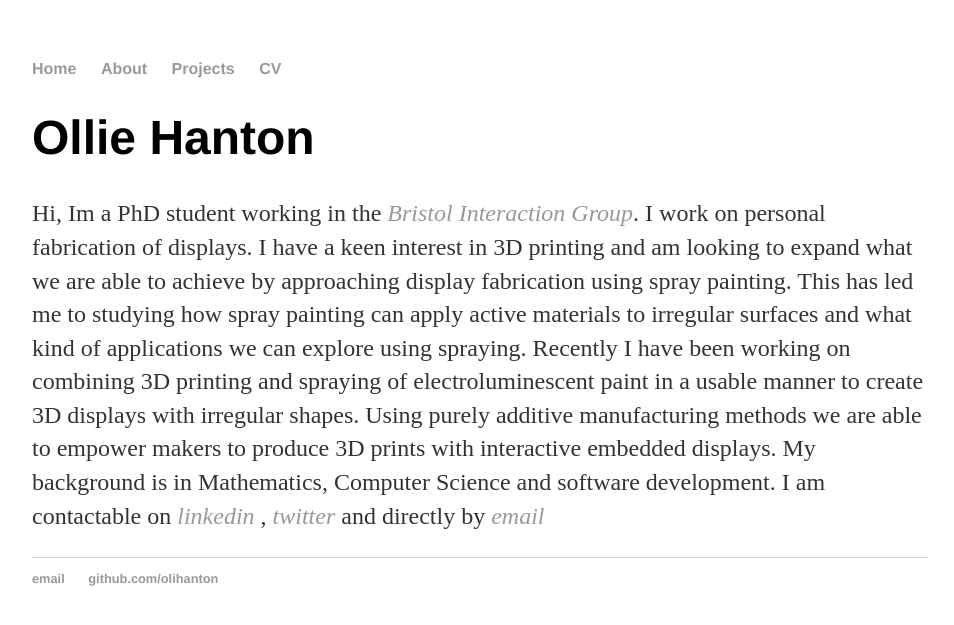
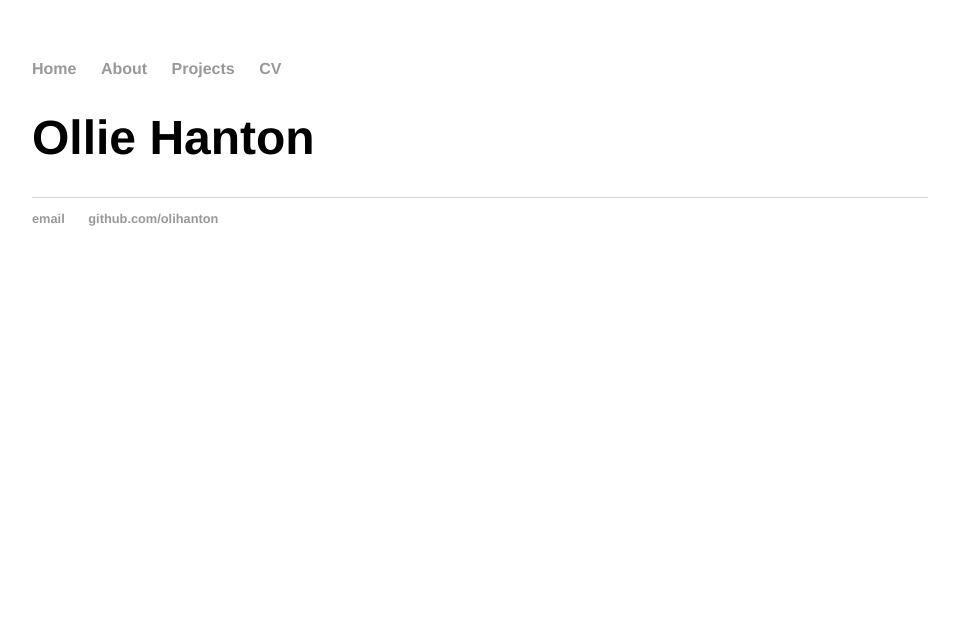
Before and after one commit to olihanton/olihanton.github.io, a Jekyll site: the page built from about.html, in a window 1280 px wide. Shown: the top 625 px of the page, without its empty margins (160-1114 px from the left). Built offline with Jekyll 4.4.1, drawn with Linux system fonts in a browser that asks for light colours.

Commit message:
Update about.html

```diff
--- a/about.html
+++ b/about.html
@@ -4,7 +4,7 @@ title: Ollie Hanton, PhD student
 ---
 <div class="blurb">
 	<h1>Ollie Hanton</h1>
-	<p> Hi, Im a PhD student working in the <a href="http://www.biglab.co.uk/people/"><em>Bristol Interaction Group</em></a>. I work on personal fabrication of displays.
+	<!--<p> Hi, Im a PhD student working in the <a href="http://www.biglab.co.uk/people/"><em>Bristol Interaction Group</em></a>. I work on personal fabrication of displays.
 		I have a keen interest in 3D printing and am looking to expand what we are able to achieve by approaching display fabrication using spray painting.
 		This has led me to studying how spray painting can apply active materials to irregular surfaces and what kind of applications we can explore using
 		spraying. Recently I have been working on combining 3D printing and spraying of electroluminescent paint in a usable manner to create 3D
@@ -14,7 +14,7 @@ title: Ollie Hanton, PhD student
 		My background is in Mathematics, Computer Science and software development. I am contactable on
 		<a href="https://uk.linkedin.com/in/oliver-hanton-187620a2"><em>linkedin</em></a>
 		, <a href="https://twitter.com/hanton_ollie"><em>twitter</em></a>
-		and directly by <a href="mailto:oh12660@bristol.ac.uk"><em>email</em></a>
+		and directly by <a href="mailto:oh12660@bristol.ac.uk"><em>email</em></a>-->
 
 		<!--<a href="/about">Read more about my life...</a></p>-->
 </div><!-- /.blurb -->
```
